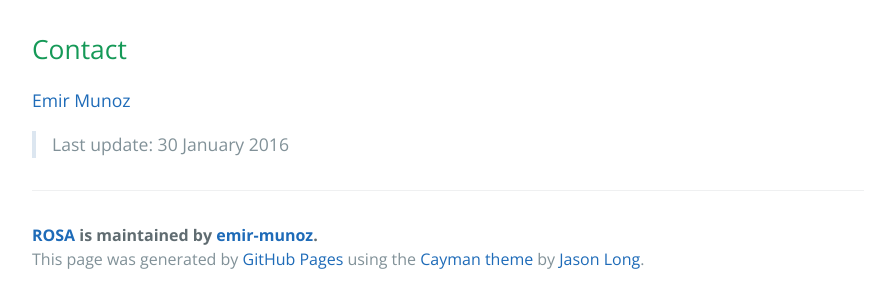
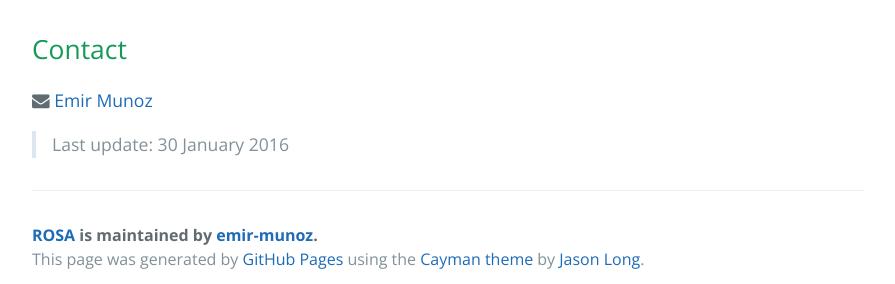
Before and after one commit to emir-munoz/ROSA, a Jekyll site: the page built from index.md, in a window 1280 px wide. Shown: the part 1962-2246 px from the top of the page, without its empty margins (192-1087 px from the left). Built offline with Jekyll 4.4.1, drawn with Linux system fonts in a browser that asks for light colours; nearby versions of some CDN libraries; Markdown is read by kramdown in place of the engine named in the settings.

Commit message:
Update index.md

```diff
--- a/index.md
+++ b/index.md
@@ -72,6 +72,6 @@ According to the hardware settings, i.e., single or multiple machines, it may be
 
 ## Contact
 
-<i class="icon-envelope"></i> [Emir Munoz](http://emunoz.org)
+<i class="fa fa-envelope"></i> [Emir Munoz](http://emunoz.org)
 
 > Last update: 30 January 2016
```
